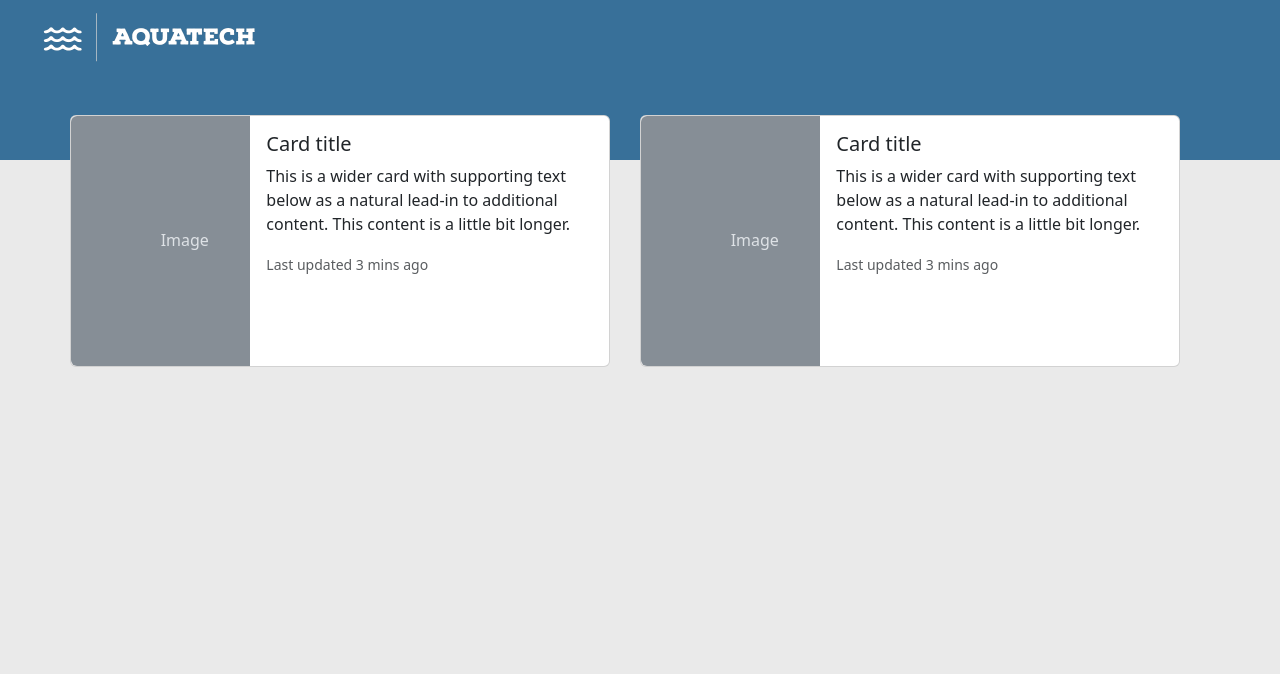
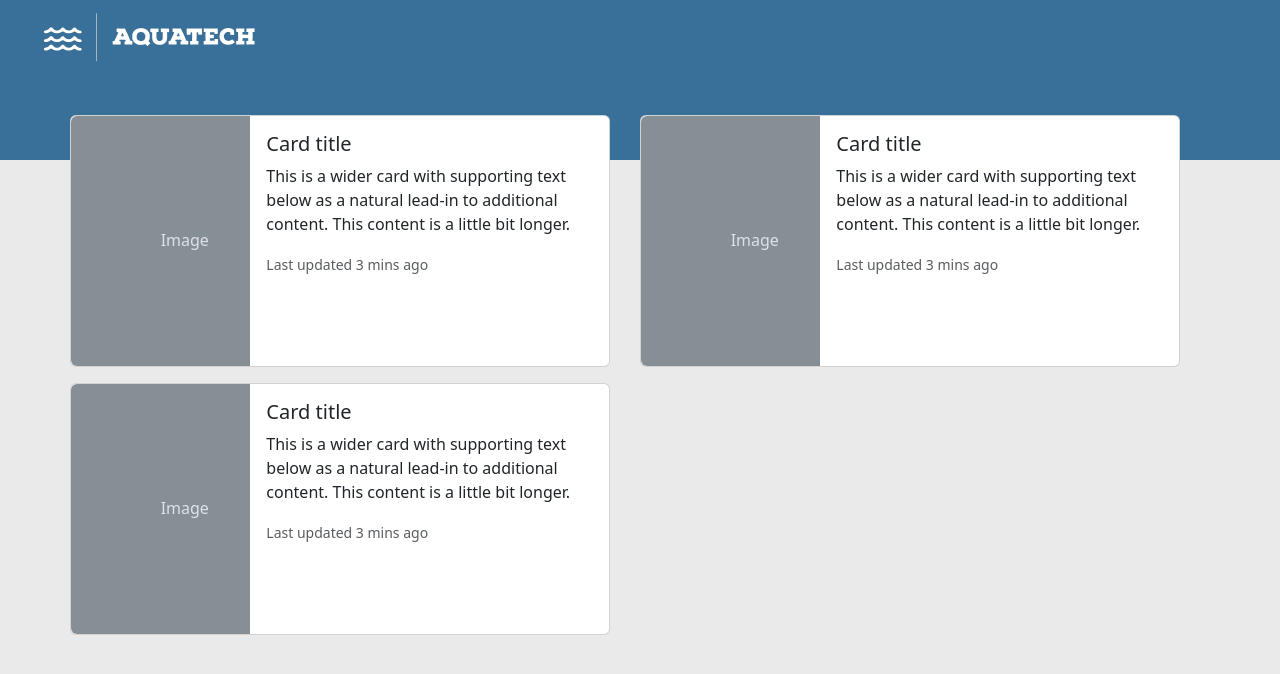
Before and after one commit to k0jo1337/Aquatech, a Django app: page /products in a window 1280 px wide. Shown: the top 674 px of the page. Run offline with Django 4.2, Linux system fonts and the light colour scheme; some libraries are stand-ins or nearby versions; some web fonts are replaced.

Commit message:
изменения в пурифайерах

```diff
--- a/aquatech/products/templates/products.html
+++ b/aquatech/products/templates/products.html
@@ -34,6 +34,20 @@
         </div>
       </div>
     </div>
+    <div class="card mb-3 product_item">
+      <div class="row g-0">
+        <div class="col-md-4">
+          <svg class="bd-placeholder-img img-fluid rounded-start" width="100%" height="250" xmlns="http://www.w3.org/2000/svg" role="img" aria-label="Placeholder: Image" preserveAspectRatio="xMidYMid slice" focusable="false"><title>Placeholder</title><rect width="100%" height="100%" fill="#868e96"></rect><text x="50%" y="50%" fill="#dee2e6" dy=".3em">Image</text></svg>
+        </div>
+        <div class="col-md-8">
+          <div class="card-body">
+            <h5 class="card-title">Card title</h5>
+            <p class="card-text">This is a wider card with supporting text below as a natural lead-in to additional content. This content is a little bit longer.</p>
+            <p class="card-text"><small class="text-body-secondary">Last updated 3 mins ago</small></p>
+          </div>
+        </div>
+      </div>
+    </div>
 
 
 
```
